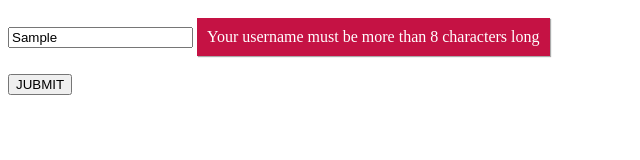
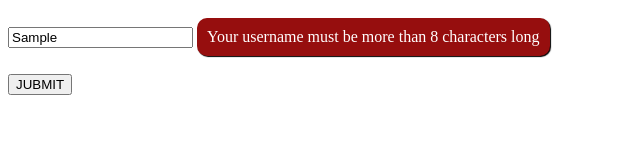
Before and after one commit to arjunycoding/yuvaraj-team, a plain HTML site: page html/form.html in a window 1280 px wide. Both pictures are taken after typing "Sample" into the empty fields and a click on the input "JUBMIT". Shown: the whole page, without its empty margins (0-640 px from the left). Drawn offline with Linux system fonts and the light colour scheme.

Commit message:
fiddling around with the styles of the error messeges

```diff
--- a/css/form.css
+++ b/css/form.css
@@ -2,12 +2,12 @@
     display:none;
 }
 .bad {
-    background: #c51244;
+    background: #960e0e;
     padding: 10px;
-    border-radius: 0;
+    border-radius: 10px;
     position: relative;
     display: inline-block;
-    box-shadow: 1px 1px 1px #aaaaaa;
+    box-shadow: 1px 1px 1px #000000;
     margin-top: 10px;
     color:white;
 }
```
